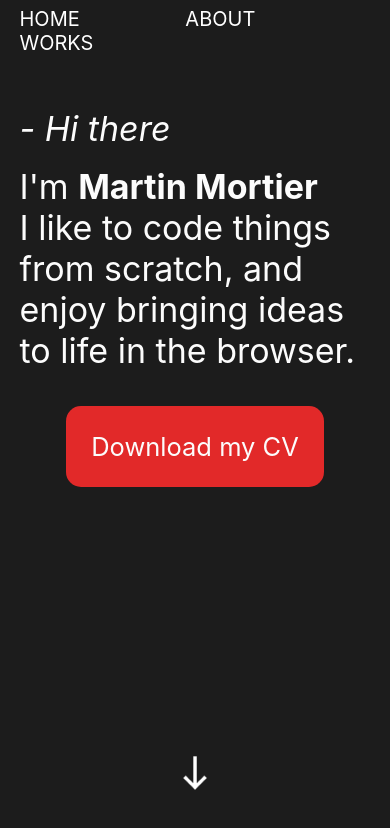
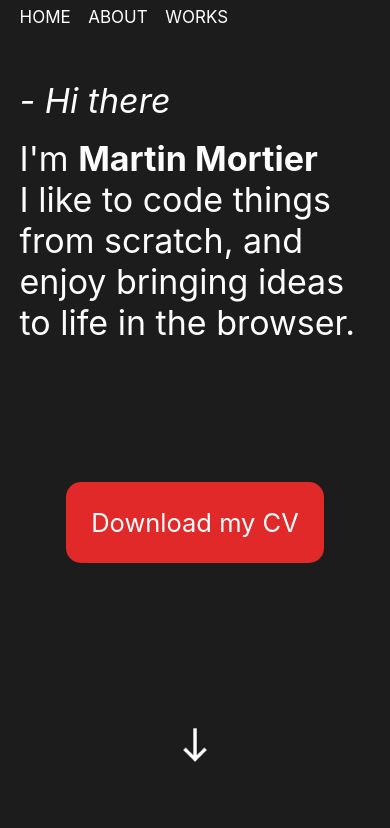
Before and after one commit to martinmortier/my-porfolio, a Next.js app: page / in a window 390 px wide. Shown: the top 828 px of the page. Built offline with nearby package versions, Linux system fonts and the light colour scheme; a web font is replaced by a local one.

Commit message:
Fix responsive

```diff
--- a/components/About/About.module.css
+++ b/components/About/About.module.css
@@ -6,21 +6,23 @@
 
 .aboutMeContainer {
   display: flex;
+  flex-wrap: wrap;
+  justify-content: center;
   /* background-color: blue; */
   height: 50%;
   padding-top: 5%;
 }
 .emojiContainer {
-  flex-basis: 40%;
   display: flex;
   justify-content: center;
   align-items: center;
+  width: 50%;
 }
 
 .emojiBackground {
   background-color: #1c1c1c;
   border-radius: 60px;
-  width: 80%;
+  width: 60%;
   height: 100%;
   position: relative;
   transform: scaleX(-1);
@@ -30,12 +32,16 @@
   height: 100%;
   width: 100%;
 }
+
+.aboutMeTitle {
+  margin: 0;
+}
 .textContainer {
-  flex-basis: 50%;
   display: flex;
   flex-direction: column;
   justify-content: center;
   font-size: 1.5rem;
+  width: 50%;
 }
 
 .mySkillsContainer {
@@ -93,6 +99,14 @@
   .aboutMeContainer {
     height: auto;
   }
+
+  .emojiContainer {
+    width: 100%;
+  }
+  .emojiBackground {
+    width: 200px;
+    height: 200px;
+  }
   .rightSection {
     display: none;
   }
@@ -105,7 +119,6 @@
   .mySkillsContainer > :nth-child(1) {
     font-weight: bold;
     transform: rotate(0deg);
-    font-size: 1.5rem;
     height: auto;
     flex: 1;
     text-align: center;
--- a/components/About/About.tsx
+++ b/components/About/About.tsx
@@ -5,7 +5,7 @@ import { motion, useAnimation } from "framer-motion";
 import memoji from "../../public/memoji.png";
 import carouselImages from "../carouselImages";
 
-const About = (): JSX.Element => {
+const About = ({ aboutRef }: any): JSX.Element => {
   const [width, setWidth] = useState<number>(0);
   const carousel = useRef<null | HTMLDivElement>(null);
   const controls = useAnimation();
@@ -29,7 +29,7 @@ const About = (): JSX.Element => {
   });
 
   return (
-    <div className={styles.container}>
+    <div className={styles.container} ref={aboutRef}>
       <div className={styles.aboutMeContainer}>
         <div className={styles.emojiContainer}>
           <div className={styles.emojiBackground}>
@@ -45,7 +45,7 @@ const About = (): JSX.Element => {
         </div>
         <section className={styles.textContainer}>
           <p>
-            <span style={{ fontWeight: "bold" }}>- About me</span>
+            <h1 className={styles.aboutMeTitle}>- About me</h1>
             <br />
             Hi, I&apos;m Martin. I&apos;m 26 years old, and I&apos;m currently
             located in Tournai, Belgium. I have a computer science degree done
--- a/components/CurrentProject/CurrentProject.module.css
+++ b/components/CurrentProject/CurrentProject.module.css
@@ -4,9 +4,6 @@
 
 .title {
   margin: 0px;
-  padding: 0px 20px 20px 0px;
-  font-size: 2.5rem;
-  font-weight: bold;
   text-align: center;
 }
 .title::after {
@@ -21,6 +18,13 @@
   flex: 1;
   display: flex;
   flex-direction: column;
+}
+
+.leftSection > :nth-child(1) {
+  background-color: #1c1523;
+}
+.leftSection > :nth-child(2) {
+  background-color: #1c1c1c;
 }
 
 .rightSection {
--- a/components/CurrentProject/CurrentProject.tsx
+++ b/components/CurrentProject/CurrentProject.tsx
@@ -4,10 +4,10 @@ import magic_card from "../../public/projects/magic_card.png";
 import planhess from "../../public/projects/planhess.png";
 import portfolio from "../../public/projects/portfolio.png";
 
-const CurrentProject = (): JSX.Element => {
+const CurrentProject = ({ currentProjectRef }: any): JSX.Element => {
   return (
-    <div className={styles.container}>
-      <p className={styles.title}>Latest Projects</p>
+    <div className={styles.container} ref={currentProjectRef}>
+      <h1 className={styles.title}>Latest Projects</h1>
       <div className={styles.projectsContainer}>
         <div className={styles.leftSection}>
           <div style={{ flex: 1 }}>
--- a/components/Main/Main.module.css
+++ b/components/Main/Main.module.css
@@ -52,6 +52,7 @@
 }
 
 .containerButton {
+  flex: 1;
   display: flex;
   align-items: center;
   justify-content: center;
--- a/components/Main/Main.tsx
+++ b/components/Main/Main.tsx
@@ -5,10 +5,10 @@ import profilePhoto from "../../public/profile_photo.png";
 import southPic from "../../public/south.png";
 import styles from "./Main.module.css";
 
-const Home = (): JSX.Element => {
+const Home = ({ aboutRef, currentProjectRef }: any): JSX.Element => {
   return (
     <div className={styles.container}>
-      <Navbar />
+      <Navbar aboutRef={aboutRef} currentProjectRef={currentProjectRef} />
       <section className={styles.mainSection}>
         <div className={styles.leftSection}>
           <div>- Hi there</div>
--- a/components/Navbar/Navbar.module.css
+++ b/components/Navbar/Navbar.module.css
@@ -1,7 +1,10 @@
 .container {
-  display: flex;
   color: white;
-  font-size: 20px;
+  font-size: 1rem;
   padding-top: 2%;
-  word-spacing: 100px;
 }
+
+.item {
+  margin-right: 5%;
+  cursor: pointer;
+}
--- a/components/Navbar/Navbar.tsx
+++ b/components/Navbar/Navbar.tsx
@@ -1,7 +1,26 @@
 import styles from "./Navbar.module.css";
 
-const Navbar = (): JSX.Element => {
-  return <div className={styles.container}>HOME ABOUT WORKS</div>;
+const Navbar = ({ aboutRef, currentProjectRef }: any): JSX.Element => {
+  console.log(aboutRef, currentProjectRef);
+  return (
+    <div className={styles.container}>
+      <div style={{ display: "flex" }}>
+        <span className={styles.item}>HOME</span>{" "}
+        <span
+          className={styles.item}
+          onClick={() => aboutRef.current.scrollIntoView()}
+        >
+          ABOUT
+        </span>
+        <span
+          className={styles.item}
+          onClick={() => currentProjectRef.current.scrollIntoView()}
+        >
+          WORKS
+        </span>
+      </div>
+    </div>
+  );
 };
 
 export default Navbar;
--- a/pages/index.tsx
+++ b/pages/index.tsx
@@ -1,22 +1,26 @@
 import type { NextPage } from "next";
+import { useRef } from "react";
 import Head from "next/head";
 import styles from "../styles/Home.module.css";
 import Main from "../components/Main/Main";
 import About from "../components/About/About";
 import CurrentProject from "../components/CurrentProject/CurrentProject";
 const Home: NextPage = () => {
+  const aboutRef = useRef<null | HTMLDivElement>();
+  const currentProjectRef = useRef<null | HTMLDivElement>(null);
+
   return (
     <div>
       <Head>
-        <title>Welcome to my portfolio !</title>
+        <title>Martin Mortier&apos;s portfolio</title>
         <meta name="description" content="Generated by create next app" />
         <link rel="icon" href="/favicon.ico" />
       </Head>
       <div className={styles.container}>
         <main className={styles.main}>
-          <Main />
-          <About />
-          <CurrentProject />
+          <Main aboutRef={aboutRef} currentProjectRef={currentProjectRef} />
+          <About aboutRef={aboutRef} />
+          <CurrentProject currentProjectRef={currentProjectRef} />
         </main>
       </div>
     </div>
--- a/styles/Home.module.css
+++ b/styles/Home.module.css
@@ -3,6 +3,7 @@
   width: 100vw;
   height: 100vh;
   overflow-x: hidden;
+  scroll-behavior: smooth;
 }
 .main {
   padding-right: 5%;
```
